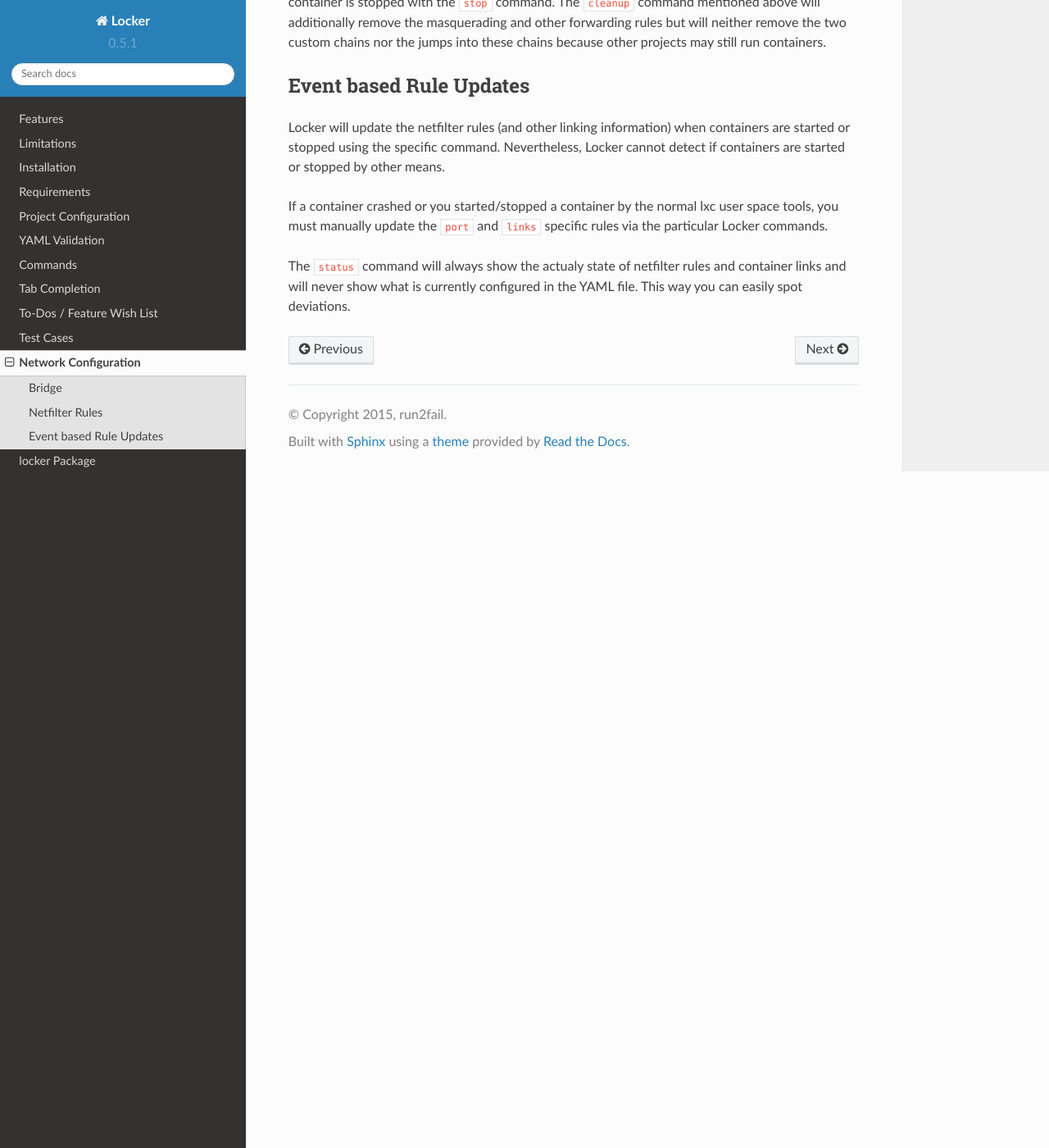
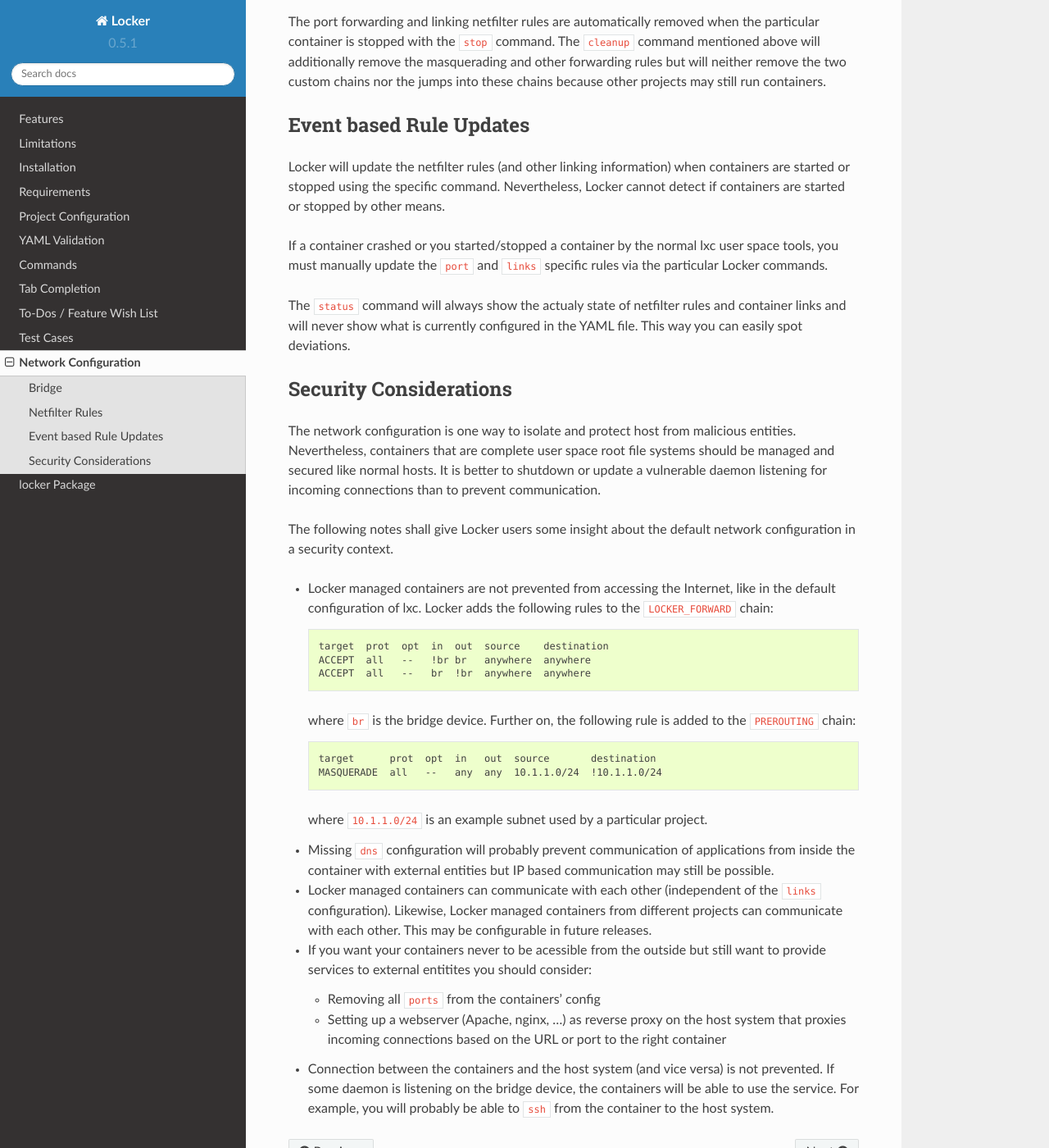
Before and after one commit to run2fail/locker, a Sphinx documentation site: the page built from docs/network.rst, in a window 1280 px wide and 1400 px high, scrolled down 1179 px. Shown: the whole window at 82% size. Built offline with Sphinx 7.4.7 and the Read the Docs theme 2.0.0, drawn with Linux system fonts in a browser that asks for light colours; some of the changed text lies outside the part shown.

Commit message:
Extended documentation

```diff
--- a/docs/network.rst
+++ b/docs/network.rst
@@ -43,11 +43,11 @@ Locker creates to new netfilter chains to keep its rules out of the way of
 the other rules:
 
 :``LOCKER_FORWARD``:
-    Chain in the ``FILTER`` table, accessed via a jump from the ``FORWARD``
-    chain
+    Chain in the ``FILTER`` table that is  accessed via a jump from the
+    ``FORWARD`` chain
 :``LOCKER_PREROUTING``:
-    Chain in the ``NAT`` table, accessed via a jump from the ``PREROUTING``
-    chain
+    Chain in the ``NAT`` table that is accessed via a jump from the
+    ``PREROUTING`` chain
 
 The particular jump rules are automatically created.
 Rules will always have a specific comment that is used to easily filter them.
@@ -72,3 +72,54 @@ rules via the particular Locker commands.
 The ``status`` command will always show the actualy state of netfilter rules
 and container links and will never show what is currently configured in the YAML
 file. This way you can easily spot deviations.
+
+Security Considerations
+-----------------------
+
+The network configuration is one way to isolate and protect host from malicious
+entities. Nevertheless, containers that are complete user space root file
+systems should be managed and secured like normal hosts. It is better to
+shutdown or update a vulnerable daemon listening for incoming connections than
+to prevent communication.
+
+
+The following notes shall give Locker users some insight about the default
+network configuration in a security context.
+
+- Locker managed containers are not prevented from accessing the Internet, like
+  in the default configuration of lxc. Locker adds the following rules to the
+  ``LOCKER_FORWARD`` chain:
+
+  .. code::
+
+    target  prot  opt  in  out  source    destination
+    ACCEPT  all   --   !br br   anywhere  anywhere
+    ACCEPT  all   --   br  !br  anywhere  anywhere
+
+  where ``br`` is the bridge device. Further on, the following rule is added to
+  the ``PREROUTING`` chain:
+
+  .. code::
+
+    target      prot  opt  in   out  source       destination
+    MASQUERADE  all   --   any  any  10.1.1.0/24  !10.1.1.0/24
+
+  where ``10.1.1.0/24`` is an example subnet used by a particular project.
+- Missing ``dns`` configuration will probably prevent communication of
+  applications from inside the container with external entities but IP based
+  communication may still be possible.
+- Locker managed containers can communicate with each other (independent of the
+  ``links`` configuration). Likewise, Locker managed containers from different
+  projects can communicate with each other. This may be configurable in future
+  releases.
+- If you want your containers never to be acessible from the outside but still
+  want to provide services to external entitites you should consider:
+
+  - Removing all ``ports`` from the containers' config
+  - Setting up a webserver (Apache, nginx, ...) as reverse proxy on the host
+    system that proxies incoming connections based on the URL or port to the
+    right container
+- Connection between the containers and the host system (and vice versa) is not
+  prevented. If some daemon is listening on the bridge device, the containers
+  will be able to use the service. For example, you will probably be able to
+  ``ssh`` from the container to the host system.
--- a/docs/todos.rst
+++ b/docs/todos.rst
@@ -8,6 +8,12 @@ To-Dos / Feature Wish List
   - Link backwards, i.e., add name + fqdn of the linking container to target
     container. This may be beneficial, e.g., when database logs shall contain
     the hostname
+  - Make network configuration more restrictive, e.g.,
+
+    - Enable to configure if containers (in the same or different projects)
+      should be isolated from each other.
+    - Enable to configure if containers shall be able to establish outbound
+      connections with external entities.
 
 - Configuration related:
 
```
Also changed, not shown: docs/configuration.rst (+13 -2 lines).
